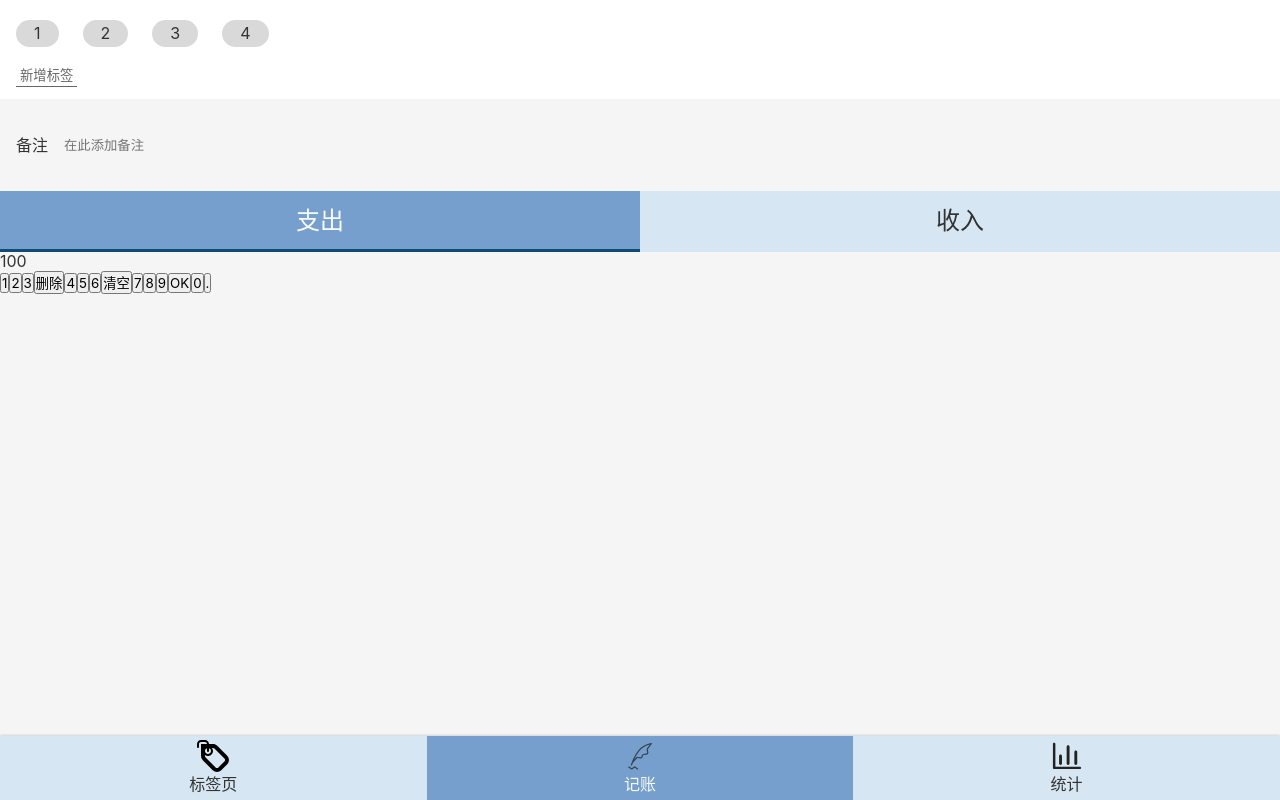
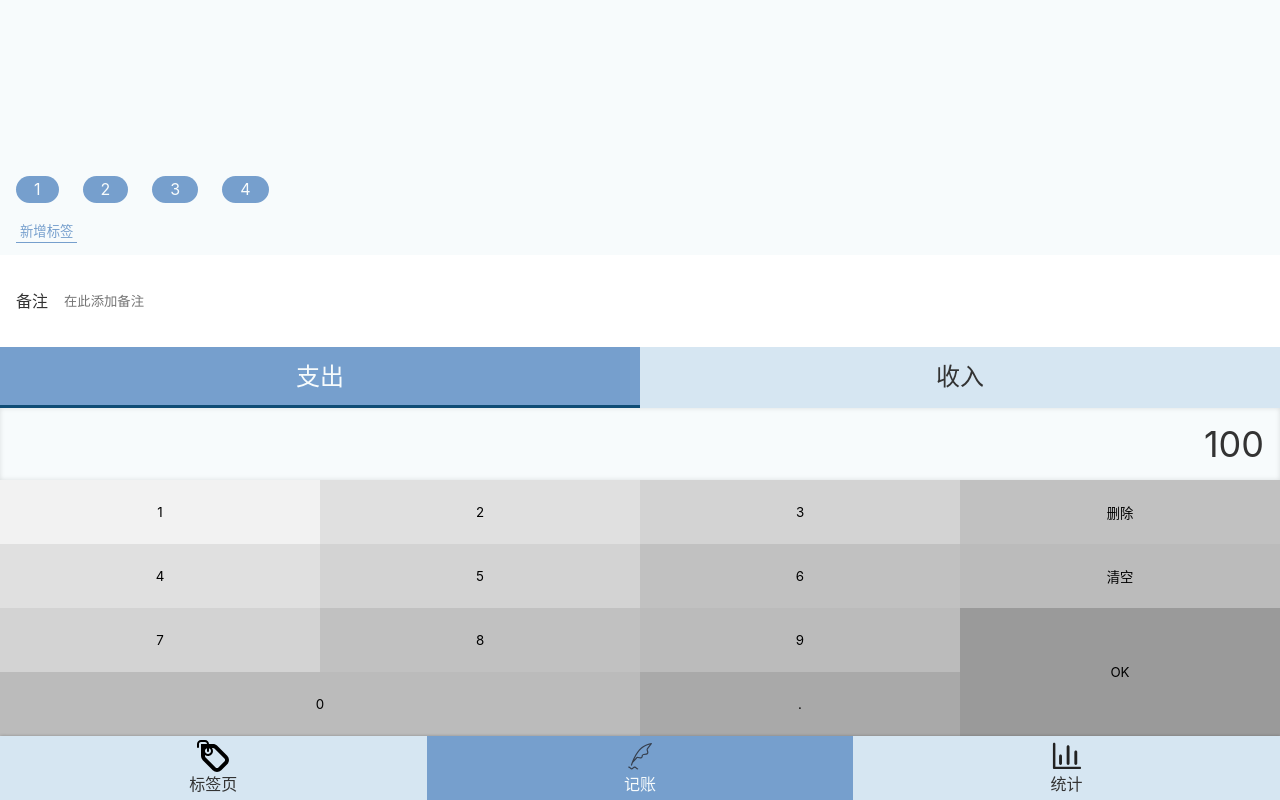
Before and after one commit to sunman7/freak, a React app: page /#/record in a window 1280 px wide. Built offline with nearby package versions, Linux system fonts and the light colour scheme.

Commit message:
record组件模块化

```diff
--- a/src/App.tsx
+++ b/src/App.tsx
@@ -3,7 +3,6 @@ import {
     HashRouter as Router,
     Switch,
     Route,
-    Link,
     Redirect
 } from "react-router-dom";
 import Record from "./views/Record";
--- a/src/components/Layout.tsx
+++ b/src/components/Layout.tsx
@@ -16,7 +16,7 @@ const Main = styled.div`
 const Layout = (props: any) => {
     return (
         <Wrapper>
-            <Main>{props.children}</Main>
+            <Main className={props.className}>{props.children}</Main>
             <Nav/>
         </Wrapper>);
 };
--- a/src/components/Nav.tsx
+++ b/src/components/Nav.tsx
@@ -1,5 +1,5 @@
 import styled from "styled-components";
-import {Link, NavLink} from "react-router-dom";
+import { NavLink} from "react-router-dom";
 import React from "react";
 import Icon from "./Icon";
 
--- a/src/index.scss
+++ b/src/index.scss
@@ -41,3 +41,8 @@ button {
   width: 2em;
   height: 2em;
 }
+.clearfix::after{
+  content: '';
+  display: block;
+  clear: both;
+}
--- a/src/views/Record.tsx
+++ b/src/views/Record.tsx
@@ -1,86 +1,19 @@
 import Layout from "../components/Layout";
 import React from "react";
 import styled from "styled-components";
+import {TagsSection} from "./record/TagsSection";
+import {NotesSection} from "./record/NotesSection";
+import {CategorySection} from "./record/CategorySection";
+import NumberPadSection from "./record/NumberPadSection";
 
-const TagsSection = styled.section`
-  background: #ffffff;
-  padding: 12px 16px;
-  >ol{
-      margin: 0 -12px;
-      >li{
-        display: inline-block;
-        padding: 4px 18px;
-        border-radius: 16px;
-        background: #d9d9d9;
-        margin: 8px 12px;
-      }
-  }
-  >button{
-    color:#666666;
-    background: none;
-    border: none;
-    border-bottom: 1px solid;
-    padding: 2px 4px;
-    margin-top:8px;
-  }
-
-`;
-const NotesSection = styled.section`
-    background: #f5f5f5;
-    padding: 10px 16px;
-    >label{
-      display: flex;
-      align-items: center;
-       > span{
-        margin-right: 16px;
-        white-space: nowrap;
-       }
-       > input{
-        display: block;
-        width: 100%;
-        height: 72px;
-        border: none;
-        background: none;
-       }
-    }
-
-`;
-const CategorySection = styled.section`
-  >ul{
-    display: flex;
-    font-size: 24px;
-
-    background: #d6e6f2;
-    >li{
-      text-align: center;
-      width: 50%;
-      padding: 16px 0;
-      &.selected{
-          color: #f7fbfc;
-          background: #769fcd;
-          position: relative;
-          &::after{
-              content: '';
-              display: block;
-              height: 3px;
-              background: #0f4c75;
-              position: absolute;
-              width: 100%;
-              bottom: 0;
-              left: 0;
-          }
-      }
-    }
-  }
-`;
-const NumberPadSection = styled.section`
-
-`;
-
+const MyLayout=styled(Layout)`
+  display: flex;
+  flex-direction: column;
+`
 
 function Record() {
     return (
-        <Layout>
+        <MyLayout>
             <TagsSection>
                 <ol>
                     <li>1</li>
@@ -103,8 +36,8 @@ function Record() {
                 </ul>
             </CategorySection>
             <NumberPadSection>
-                <div>100</div>
-                <div>
+                <div className="output">100</div>
+                <div className="pad claerfix">
                     <button>1</button>
                     <button>2</button>
                     <button>3</button>
@@ -116,12 +49,12 @@ function Record() {
                     <button>7</button>
                     <button>8</button>
                     <button>9</button>
-                    <button>OK</button>
-                    <button>0</button>
+                    <button className="ok">OK</button>
+                    <button className="zero">0</button>
                     <button>.</button>
                 </div>
             </NumberPadSection>
-        </Layout>
+        </MyLayout>
     );
 }
 
--- /dev/null
+++ b/src/views/record/CategorySection.tsx
@@ -0,0 +1,34 @@
+import styled from "styled-components";
+
+const CategorySection = styled.section`
+
+  >ul{
+    display: flex;
+    font-size: 24px;
+
+
+    background: #d6e6f2;
+    >li{
+      text-align: center;
+      width: 50%;
+      padding: 16px 0;
+      &.selected{
+          color: #f7fbfc;
+          background: #769fcd;
+          position: relative;
+          &::after{
+              content: '';
+              display: block;
+              height: 3px;
+              background: #0f4c75;
+              position: absolute;
+              width: 100%;
+              bottom: 0;
+              left: 0;
+          }
+      }
+    }
+  }
+`;
+
+export {CategorySection}
--- /dev/null
+++ b/src/views/record/NotesSection.tsx
@@ -0,0 +1,24 @@
+import styled from "styled-components";
+
+const NotesSection = styled.section`
+    background: white;
+    padding: 10px 16px;
+
+    >label{
+      display: flex;
+      align-items: center;
+       > span{
+        margin-right: 16px;
+        white-space: nowrap;
+       }
+       > input{
+        display: block;
+        width: 100%;
+        height: 72px;
+        border: none;
+        background: none;
+       }
+    }
+
+`;
+export {NotesSection};
--- /dev/null
+++ b/src/views/record/NumberPadSection.tsx
@@ -0,0 +1,55 @@
+import styled from "styled-components";
+
+const NumberPadSection = styled.section`
+
+  > .output{
+    background: #F7FBFC;
+    font-size: 36px;
+    line-height: 72px;
+    text-align: right;
+    padding: 0 16px;
+    box-shadow: inset 0 0 5px rgba(0,0,0,.12);
+  }
+  > .pad{
+
+    >button{
+
+
+      float: left;
+      width: 25%;
+      height: 64px;
+      border: none;
+      &.ok{
+          float: right;
+          height: 128px;
+      }
+      &.zero{
+        width: 50%;
+      }
+      &:first-child{
+          background: #f2f2f2;
+      }
+      &:nth-child(2),&:nth-child(5){
+        background: #e0e0e0;
+      }
+      &:nth-child(3),&:nth-child(6),&:nth-child(9){
+          background: #d3d3d3;
+      }
+       &:nth-child(4),&:nth-child(7),&:nth-child(10){
+          background: #c1c1c1;
+      }
+      &:nth-child(8),&:nth-child(11),&:nth-child(13){
+      background: #bbbbbb;
+
+      }
+      &:nth-child(12){
+        background: #9a9a9a;
+      }
+      &:nth-child(14){
+      background: #a9a9a9;
+      }
+    }
+  }
+`;
+
+export default NumberPadSection;
--- /dev/null
+++ b/src/views/record/TagsSection.tsx
@@ -0,0 +1,33 @@
+import styled from "styled-components";
+
+const TagsSection = styled.section`
+  flex-grow: 1;
+  background: #f7fbfc;
+  padding: 12px 16px;
+  display: flex;
+  flex-direction: column;
+  justify-content: flex-end;
+  align-items: flex-start;
+  >ol{
+      margin: 0 -12px;
+      >li{
+        display: inline-block;
+        padding: 4px 18px;
+        border-radius: 16px;
+        background: #769fcd;
+        margin: 8px 12px;
+        color: #f7fbfc;
+      }
+  }
+  >button{
+    color:#769fcd;
+    background: none;
+    border: none;
+    border-bottom: 1px solid;
+    padding: 2px 4px;
+    margin-top:8px;
+  }
+
+`;
+
+export {TagsSection}
```
Also changed, not shown: 1 other file (tests, documents, lock files or other folders).
